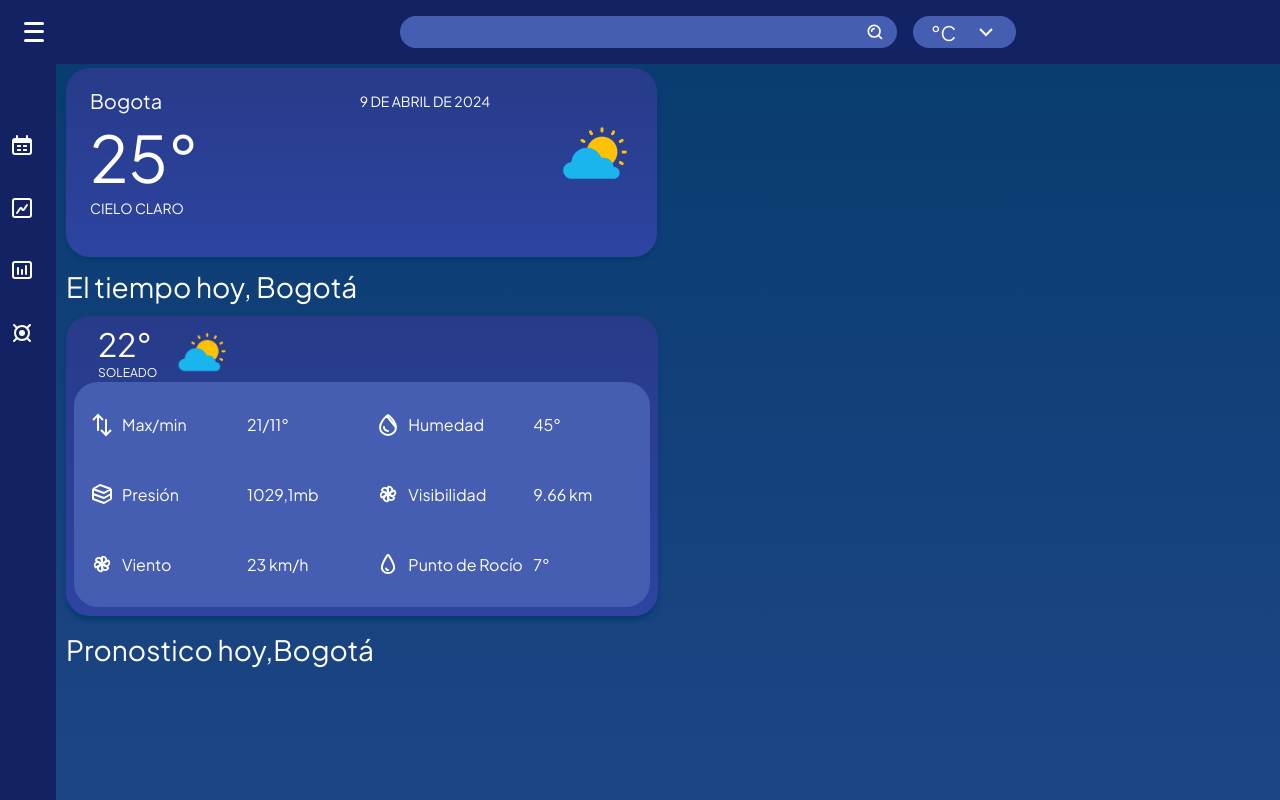
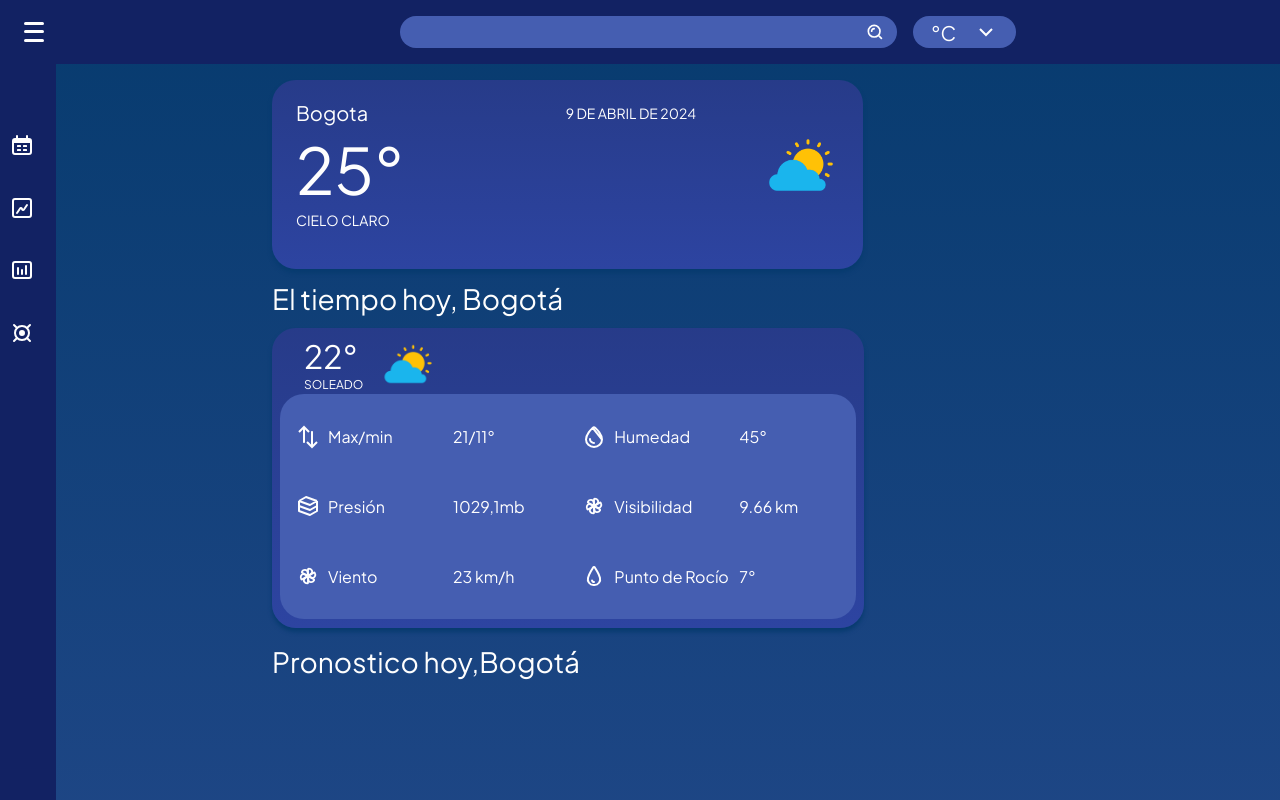
Before and after one commit to juan1988-tech/app-temp, a React (Vite) app: page / in a window 1280 px wide. Shown: the top 800 px of the page. Built offline with nearby package versions, Linux system fonts and the light colour scheme; no server answers.

Commit message:
arreglos finales

```diff
--- a/src/styles/containers/main-container.css
+++ b/src/styles/containers/main-container.css
@@ -11,3 +11,10 @@
         margin-top: 6.4rem;
     }
 }
+
+@media only screen and (min-width: 1280px){
+    .main-container{
+        margin-left: 27.2rem;
+        margin-top: 8rem;
+    }
+}
```
